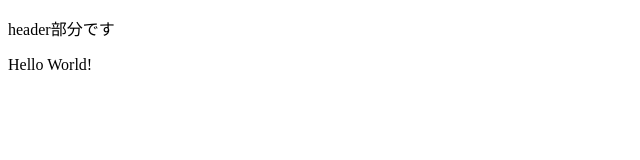
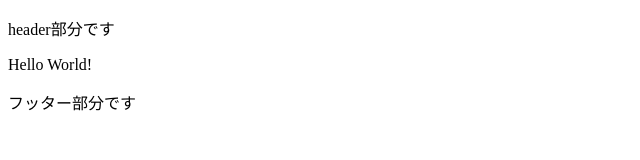
Before and after one commit to kuwa987/kuwa987.github.io, a plain HTML site: page index.html in a window 1280 px wide. Shown: the whole page, without its empty margins (0-640 px from the left). Drawn offline with Linux system fonts and the light colour scheme.

Commit message:
edit index.html

```diff
--- a/index.html
+++ b/index.html
@@ -10,6 +10,9 @@
       <p>header部分です</p>
     </header>
     <p>Hello World!</p>
+    <footer>
+      <p>フッター部分です</p>
+    </footer>
   </body>
 
 </html>
```
